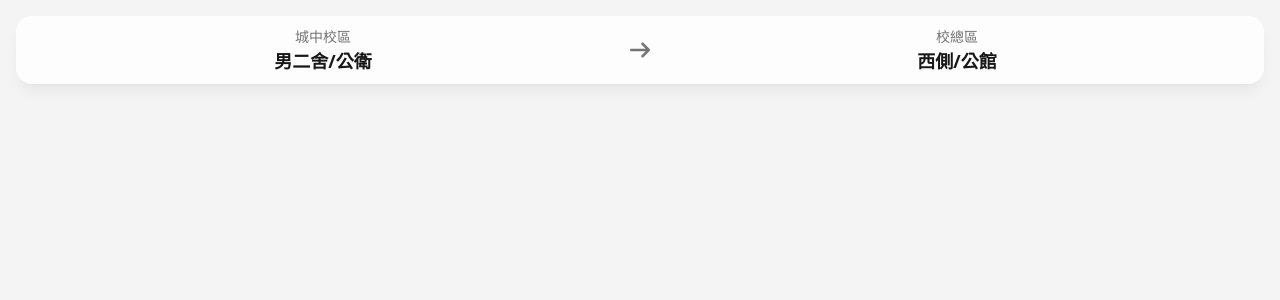
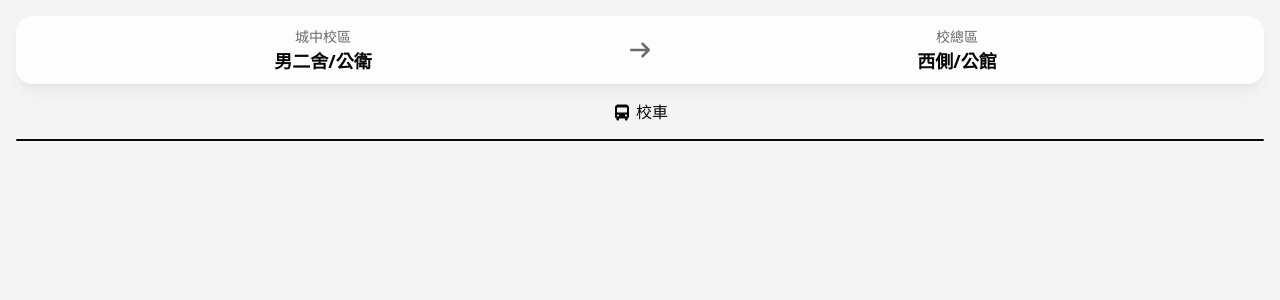
Before and after one commit to kinoras/m2transit, a Next.js app: page / in a window 1280 px wide. Shown: the top 300 px of the page. Built offline with nearby package versions, Linux system fonts and the light colour scheme.

Commit message:
feat(routes): method filter with tabs

```diff
--- a/src/app/globals.css
+++ b/src/app/globals.css
@@ -8,7 +8,7 @@
     --background: light-dark(var(--color-zinc-100), var(--color-zinc-900));
     --background-card: light-dark(var(--color-white), var(--color-zinc-800));
 
-    --foreground: light-dark(var(--color-zinc-900), var(--color-zinc-50));
+    --foreground: light-dark(var(--color-zinc-950), var(--color-zinc-50));
     --foreground-danger: light-dark(var(--color-red-500), var(--color-red-400));
 }
 
@@ -20,6 +20,7 @@
     --color-primary: var(--foreground);
     --color-secondary: color-mix(in oklab, var(--foreground) 60%, transparent);
     --color-tertiary: color-mix(in oklab, var(--foreground) 30%, transparent);
+    --color-inactive: color-mix(in oklab, var(--foreground) 50%, transparent);
     --color-danger: var(--foreground-danger);
 
     /* Radius */
--- /dev/null
+++ b/src/components/method-tabs/index.tsx
@@ -0,0 +1,54 @@
+'use client'
+
+import type { ComponentProps } from 'react'
+import { memo } from 'react'
+
+import clsx from 'clsx'
+
+import type { Method } from '@/types/route'
+
+import MethodTabsItem from './item'
+
+const methods: Readonly<Method[]> = ['Shuttle']
+
+type MethodTabsProps = Omit<ComponentProps<'ul'>, 'onChange'> & {
+    /** Currently selected transit method. */
+    activeMethod: Method
+    /** Callback function invoked when the method selection changes. */
+    onChange?: (method?: Method) => void
+}
+
+const MethodTabs = ({
+    activeMethod,
+    onChange,
+    className,
+    ...restProps
+}: MethodTabsProps) => {
+    const activeIndex = methods.findIndex((method) => method === activeMethod)
+    return (
+        <ul
+            className={clsx('relative flex *:flex-1', className)}
+            {...restProps}
+        >
+            {/* Tab items */}
+            {methods.map((method) => (
+                <MethodTabsItem
+                    key={method}
+                    active={activeMethod === method}
+                    method={method}
+                    onClick={() => onChange?.(method)}
+                />
+            ))}
+            {/* Sliding indicator bar */}
+            <div
+                className="bg-primary absolute -bottom-0.25 h-0.5 rounded-full transition duration-300"
+                style={{
+                    width: `${100 / methods.length}%`, // Equal portion for each tab
+                    translate: `${100 * activeIndex}%` // Position the indicator at active tab
+                }}
+            />
+        </ul>
+    )
+}
+
+export default memo(MethodTabs)
--- /dev/null
+++ b/src/components/method-tabs/item.tsx
@@ -0,0 +1,44 @@
+import type { ComponentProps } from 'react'
+
+import { FontAwesomeIcon } from '@fortawesome/react-fontawesome'
+import clsx from 'clsx'
+
+import type { Method } from '@/types/route'
+
+import { methodLabels } from '@/lib/const'
+
+type MethodTabsItemProps = ComponentProps<'li'> & {
+    /** Whether this tab is currently selected. */
+    active?: boolean
+    /** The transit method this tab represents. */
+    method: Method
+}
+
+const MethodTabsItem = ({
+    active,
+    method,
+    className,
+    ...restProps
+}: MethodTabsItemProps) => {
+    // Get icon and display name from configuration
+    const { icon, name } = methodLabels[method]
+
+    return (
+        <li
+            className={clsx(
+                'flex items-center justify-center gap-1 py-5 text-center transition-all',
+                active ? 'font-medium' : 'text-inactive',
+                className
+            )}
+            {...restProps}
+        >
+            <FontAwesomeIcon
+                className="h-4 w-5 translate-y-[0.5px]"
+                icon={icon}
+            />
+            <span className="leading-none">{name}</span>
+        </li>
+    )
+}
+
+export default MethodTabsItem
--- a/src/layouts/header.tsx
+++ b/src/layouts/header.tsx
@@ -6,6 +6,7 @@ import { memo } from 'react'
 import clsx from 'clsx'
 
 import DirectionSelect from '@/components/direction-select'
+import MethodTabs from '@/components/method-tabs'
 
 import { useStore } from '@/store'
 
@@ -17,6 +18,9 @@ const Header = ({ className, ...restProps }: HeaderProps) => {
         (state) => state.setSelectedDirectionId
     )
 
+    const activeMethod = useStore((state) => state.activeMethod)
+    const setActiveMethod = useStore((state) => state.setActiveMethod)
+
     return (
         <header
             className={clsx('sticky top-0 z-10 p-4', className)}
@@ -27,6 +31,10 @@ const Header = ({ className, ...restProps }: HeaderProps) => {
                 directions={directions}
                 onChange={(dir) => setSelectedDirectionId(dir?.id)}
             />
+            <MethodTabs
+                activeMethod={activeMethod}
+                onChange={(method) => setActiveMethod(method)}
+            />
         </header>
     )
 }
--- /dev/null
+++ b/src/lib/const.ts
@@ -0,0 +1,12 @@
+import type { IconDefinition } from '@fortawesome/free-solid-svg-icons'
+import { faBusSimple } from '@fortawesome/free-solid-svg-icons'
+
+import type { Method } from '@/types/route'
+
+type MethodLabels = { [M in Method]: { icon: IconDefinition; name: string } }
+
+export const methodLabels: Readonly<MethodLabels> = {
+    Shuttle: { icon: faBusSimple, name: '校車' }
+    // Bus: { icon: ..., name: '公車' }
+    // Bus: { icon: ..., name: '捷運' }
+}
--- a/src/store/index.ts
+++ b/src/store/index.ts
@@ -25,8 +25,13 @@ export const useStore = create<State>()(
 
             // Volatile
             selectedDirectionId: undefined,
+            activeMethod: 'Shuttle',
+
+            // Actions
             setSelectedDirectionId: (selectedDirectionId) =>
-                set((state) => ({ ...state, selectedDirectionId }))
+                set((state) => ({ ...state, selectedDirectionId })),
+            setActiveMethod: (activeMethod) =>
+                set((state) => ({ ...state, activeMethod }))
         }),
         {
             name: 'storage',
--- a/src/store/type.d.ts
+++ b/src/store/type.d.ts
@@ -1,4 +1,5 @@
 import type { Direction, DirectionId } from '@/types/direction'
+import type { Method } from '@/types/route'
 
 export type PersistedItem<T> = {
     data: T
@@ -13,4 +14,6 @@ export type State = {
     // Volatile
     selectedDirectionId?: DirectionId
     setSelectedDirectionId: (selectedDirectionId?: DirectionId) => void
+    activeMethod: Method
+    setActiveMethod: (activeMethod?: Method) => void
 }
--- a/src/types/route.d.ts
+++ b/src/types/route.d.ts
@@ -11,6 +11,8 @@ type ShuttleSection = SectionBase
 
 type SectionByMethod = {
     Shuttle: ShuttleSection
+    // Bus: ...
+    // Metro: ...
 }
 
 export type Method = keyof SectionByMethod
```
